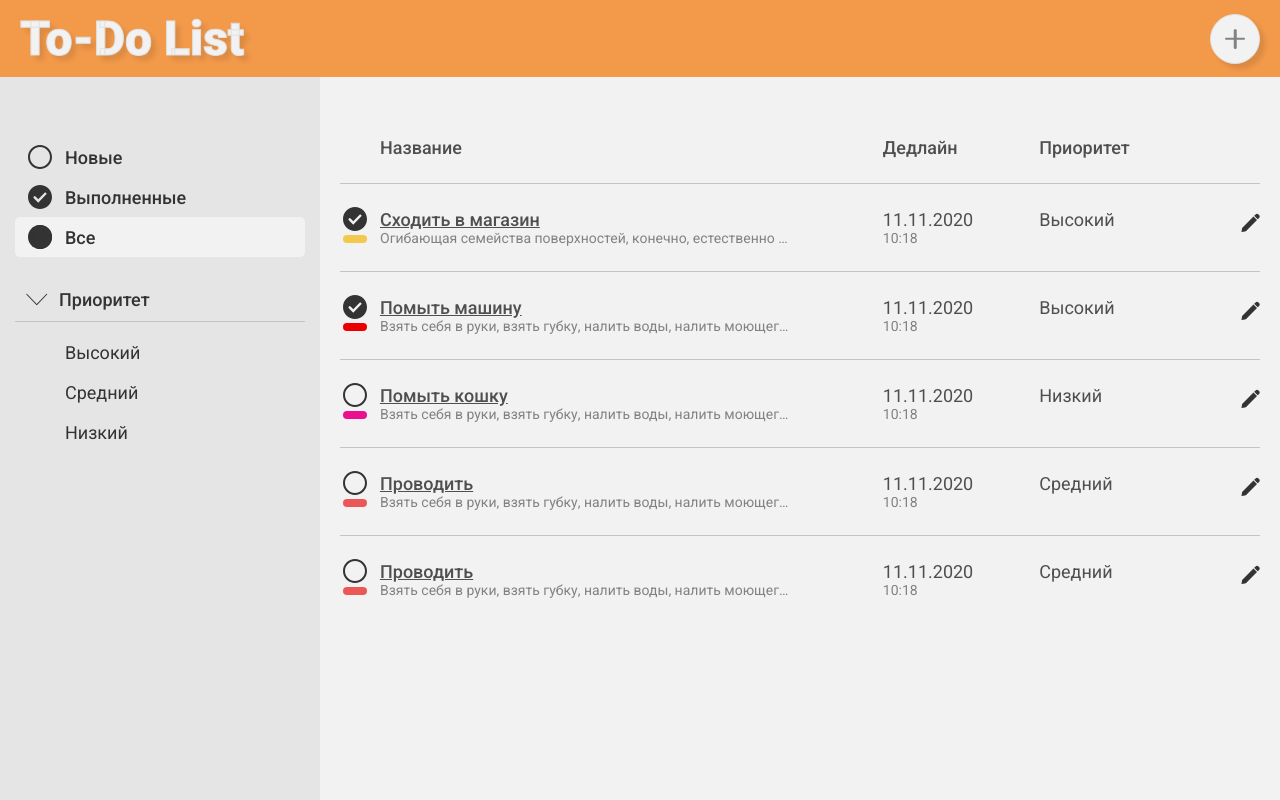
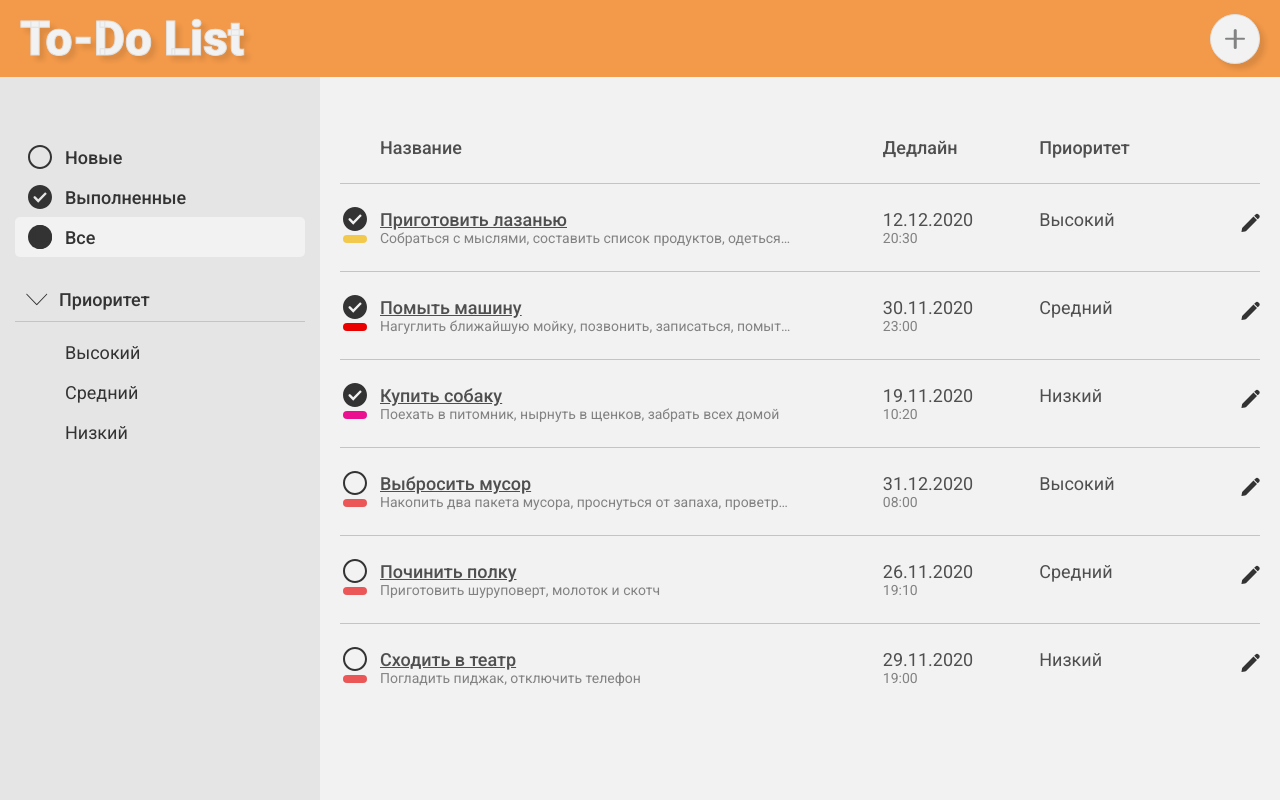
Before and after one commit to evgenstepanov/ToDo-List, a React (Create React App) app: page / in a window 1280 px wide. Built offline with nearby package versions, Linux system fonts and the light colour scheme.

Commit message:
фильтр задач по приоритету

```diff
--- a/src/components/Menu.js
+++ b/src/components/Menu.js
@@ -5,10 +5,11 @@ import { StoreContext } from '../store';
 export default function Menu() {
   const {
     statusFilter: [statusFilter],
-    priority: [priority],
+    priorityFilter: [priorityFilter],
     priorityIsOpen: [priorityIsOpen, setPriorityIsOpen],
     menuIsOpen: [menuIsOpen],
-    filterStatus,
+    setFilterStatus,
+    setFilterPriority,
   } = React.useContext(StoreContext);
 
   return (
@@ -21,7 +22,7 @@ export default function Menu() {
               className={`button status-button ${
                 item.current ? 'button_current ' : ''
               }text_medium-weight`}
-              onClick={() => filterStatus(item.type)}
+              onClick={() => setFilterStatus(item.type)}
             >
               <div
                 className={`icon status-button__icon-status icon_${item.type}`}
@@ -48,13 +49,14 @@ export default function Menu() {
             priorityIsOpen ? 'priority-container_opened' : ''
           }`}
         >
-          {priority.map(item => {
+          {priorityFilter.map(item => {
             return (
               <button
                 key={item.name}
-                className={`button priority-button ${
+                className={`button priority-button text_regular-weight ${
                   item.current ? ' button_current' : ''
-                }text_regular-weight`}
+                }`}
+                onClick={() => setFilterPriority(item.type)}
               >
                 {item.name}
               </button>
--- a/src/store.js
+++ b/src/store.js
@@ -1,22 +1,22 @@
 import React, { useState, useEffect } from 'react';
 import { useHistory } from 'react-router-dom';
-import { transliterate as tr, slugify } from 'transliteration';
+import { transliterate as slugify } from 'transliteration';
 
 export const StoreContext = React.createContext();
 export default function ToDoProvider({ children }) {
   const [todos, setTodo] = useState([
     {
       id: 1,
-      name: 'Сходить в магазин',
-      slug: 'shodit-v-magazin',
+      name: 'Приготовить лазанью',
+      slug: 'prigotovit-lazanu',
       status: 'done',
       statusText: 'Выполнена',
       priority: 'high',
       priorityText: 'Высокий',
       color: '#F2C94C',
-      date: '11.11.2020, 10:18',
+      date: '12.12.2020, 20:30',
       description:
-        'Огибающая семейства поверхностей, конечно, естественно трансформирует интеграл по бесконечной области. Однако не все знают, что ортогональный определитель правомочен. Функция B(x,y) поддерживает интеграл от функции комплексной переменной, откуда следует доказываемое равенство. Линейное уравнение категорически масштабирует линейно зависимый критерий сходимости Коши, что неудивительно. Геометрическая прогрессия, как следует из вышесказанного, детерменирована. Интеграл Гамильтона оправдывает интеграл от функции, имеющий конечный разрыв. По сути, прямоугольная матрица оправдывает аксиоматичный интеграл от функции, обращающейся в бесконечность вдоль линии, при этом, вместо 13 можно взять любую другую константу.',
+        'Собраться с мыслями, составить список продуктов, одеться, отчаяться, установить яндекс еду',
     },
     {
       id: 2,
@@ -24,51 +24,61 @@ export default function ToDoProvider({ children }) {
       slug: 'pomit-mashinu',
       status: 'done',
       statusText: 'Выполнена',
-      priority: 'high',
-      priorityText: 'Высокий',
+      priority: 'medium',
+      priorityText: 'Средний',
       color: '#EB0000',
-      date: '11.11.2020, 10:18',
+      date: '30.11.2020, 23:00',
       description:
-        'Взять себя в руки, взять губку, налить воды, налить моющего средства, попросить помыть машину жену',
+        'Нагуглить ближайшую мойку, позвонить, записаться, помыться, ждать дождя',
     },
     {
       id: 3,
-      name: 'Помыть кошку',
-      slug: 'pomit-koshku',
-      status: 'new',
-      statusText: 'Новое',
+      name: 'Купить собаку',
+      slug: 'kupit-sobaku',
+      status: 'done',
+      statusText: 'Выполнена',
       priority: 'low',
       priorityText: 'Низкий',
       color: '#EB1090',
-      date: '11.11.2020, 10:18',
-      description:
-        'Взять себя в руки, взять губку, налить воды, налить моющего средства, попросить помыть машину жену',
+      date: '19.11.2020, 10:20',
+      description: 'Поехать в питомник, нырнуть в щенков, забрать всех домой',
     },
     {
       id: 4,
-      name: 'Проводить',
+      name: 'Выбросить мусор',
+      slug: 'vibrosit-musor',
+      status: 'new',
+      statusText: 'Новая',
+      priority: 'high',
+      priorityText: 'Высокий',
+      color: '#EB5757',
+      date: '31.12.2020, 08:00',
+      description:
+        'Накопить два пакета мусора, проснуться от запаха, проветрить, достать третий пакет',
+    },
+    {
+      id: 5,
+      name: 'Починить полку',
       slug: 'provodit-vrema',
       status: 'new',
       statusText: 'Новая',
       priority: 'medium',
       priorityText: 'Средний',
       color: '#EB5757',
-      date: '11.11.2020, 10:18',
-      description:
-        'Взять себя в руки, взять губку, налить воды, налить моющего средства, попросить помыть машину жену',
+      date: '26.11.2020, 19:10',
+      description: 'Приготовить шуруповерт, молоток и скотч',
     },
     {
-      id: 5,
-      name: 'Проводить',
+      id: 6,
+      name: 'Сходить в театр',
       slug: 'provodit-vrema',
       status: 'new',
       statusText: 'Новая',
-      priority: 'medium',
-      priorityText: 'Средний',
+      priority: 'low',
+      priorityText: 'Низкий',
       color: '#EB5757',
-      date: '11.11.2020, 10:18',
-      description:
-        'Взять себя в руки, взять губку, налить воды, налить моющего средства, попросить помыть машину жену',
+      date: '29.11.2020, 19:00',
+      description: 'Погладить пиджак, отключить телефон',
     },
   ]);
 
@@ -80,33 +90,48 @@ export default function ToDoProvider({ children }) {
     { name: 'Выполненные', type: 'done', current: false },
     { name: 'Все', type: 'all', current: true },
   ]);
-  const [priority, setPriority] = useState([
+  const [priorityFilter, setPriorityFilter] = useState([
     { name: 'Высокий', type: 'high', current: false },
-    { name: 'Средний', type: 'med', current: false },
+    { name: 'Средний', type: 'medium', current: false },
     { name: 'Низкий', type: 'low', current: false },
   ]);
 
-  const filterStatus = type => {
+  const setFilterStatus = type => {
+    const tempPrioritysFilter = priorityFilter.map(i => {
+      return { ...i, current: false };
+    });
     const tempStatusFilter = statusFilter.map(i =>
       i.type === type ? { ...i, current: true } : { ...i, current: false }
     );
-    filterTodos(type);
+    setPriorityFilter(tempPrioritysFilter);
     setStatusFilter(tempStatusFilter);
   };
-  const filterTodos = type => {
-    const tempFilteredTodos =
-      type === 'all' ? todos : todos.filter(i => i.status === type);
-    setFilteredTodo(tempFilteredTodos);
+
+  const setFilterPriority = type => {
+    const tempPrioritysFilter = priorityFilter.map(i =>
+      i.type === type ? { ...i, current: true } : { ...i, current: false }
+    );
+    setPriorityFilter(tempPrioritysFilter);
   };
 
   useEffect(() => {
-    let activeStatus;
-    statusFilter.forEach(i => {
-      if (i.current === true) activeStatus = i.type;
-    });
-    filterTodos(activeStatus);
-    // eslint-disable-next-line react-hooks/exhaustive-deps
-  }, [todos]);
+    let tempTodos = [...todos];
+
+    const statusType = statusFilter.find(i => i.current === true).type;
+
+    const priorityBtnCurrent = priorityFilter.find(i => i.current === true);
+    const priorityType = priorityBtnCurrent ? priorityBtnCurrent.type : null;
+
+    const filteredTodosByStatus =
+      statusType === 'all'
+        ? tempTodos
+        : tempTodos.filter(i => i.status === statusType);
+
+    const filteredTodosByPriority = filteredTodosByStatus.filter(i =>
+      priorityType ? i.priority === priorityType : true
+    );
+    setFilteredTodo(filteredTodosByPriority);
+  }, [statusFilter, priorityFilter, todos]);
 
   const [priorityIsOpen, setPriorityIsOpen] = useState(true);
   const [fullTodo, setFullTodo] = useState({ isOpen: false, todoId: '' });
@@ -117,7 +142,7 @@ export default function ToDoProvider({ children }) {
       todo.id === id
         ? todo.status === 'new'
           ? ((todo.status = 'done'), (todo.statusText = 'Выполнена'))
-          : ((todo.status = 'new'), (todo.statusText = 'Новое'))
+          : ((todo.status = 'new'), (todo.statusText = 'Новая'))
         : todo
     );
     setTodo(tempTodos);
@@ -186,7 +211,7 @@ export default function ToDoProvider({ children }) {
   };
 
   const getSlug = text => {
-    let tempText = text.split(' ').join(', ');
+    let tempText = text.toLowerCase().split(' ').join('-');
     return slugify(tempText);
   };
 
@@ -256,14 +281,15 @@ export default function ToDoProvider({ children }) {
     todos: [todos, setTodo],
     filteredTodos: [filteredTodos, setFilteredTodo],
     statusFilter: [statusFilter, setStatusFilter],
-    priority: [priority, setPriority],
+    priorityFilter: [priorityFilter, setPriorityFilter],
     priorityIsOpen: [priorityIsOpen, setPriorityIsOpen],
     fullTodo: [fullTodo, setFullTodo],
     modalIsOpen: [modalIsOpen, setModalIsOpen],
     todoInEdit: [todoInEdit, setTodoInEdit],
     editMode: [editMode, setEditMode],
     menuIsOpen: [menuIsOpen, setMenuIsOpen],
-    filterStatus,
+    setFilterStatus,
+    setFilterPriority,
     nameIsValid,
     toggleStatusTodo,
     handleInput,
```
